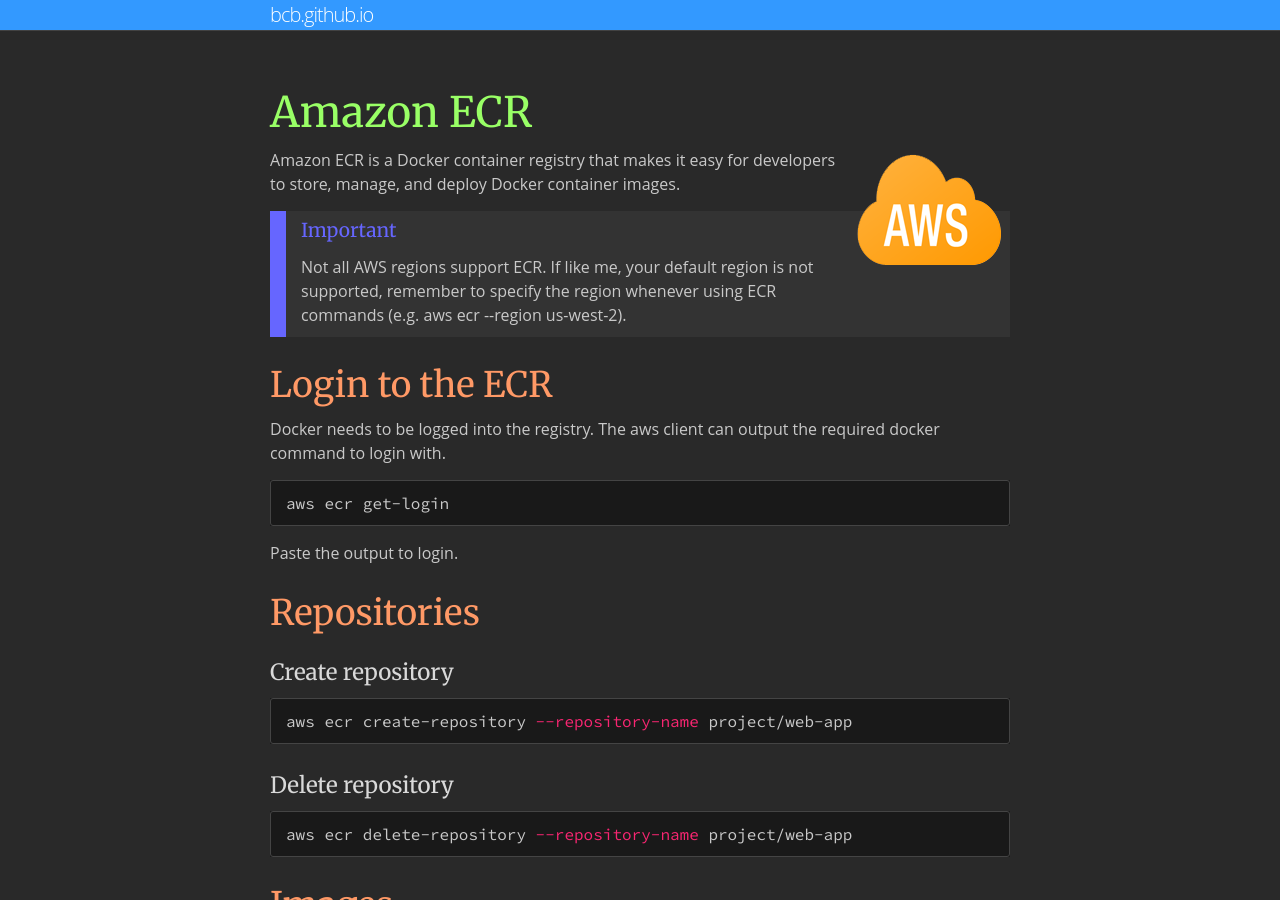
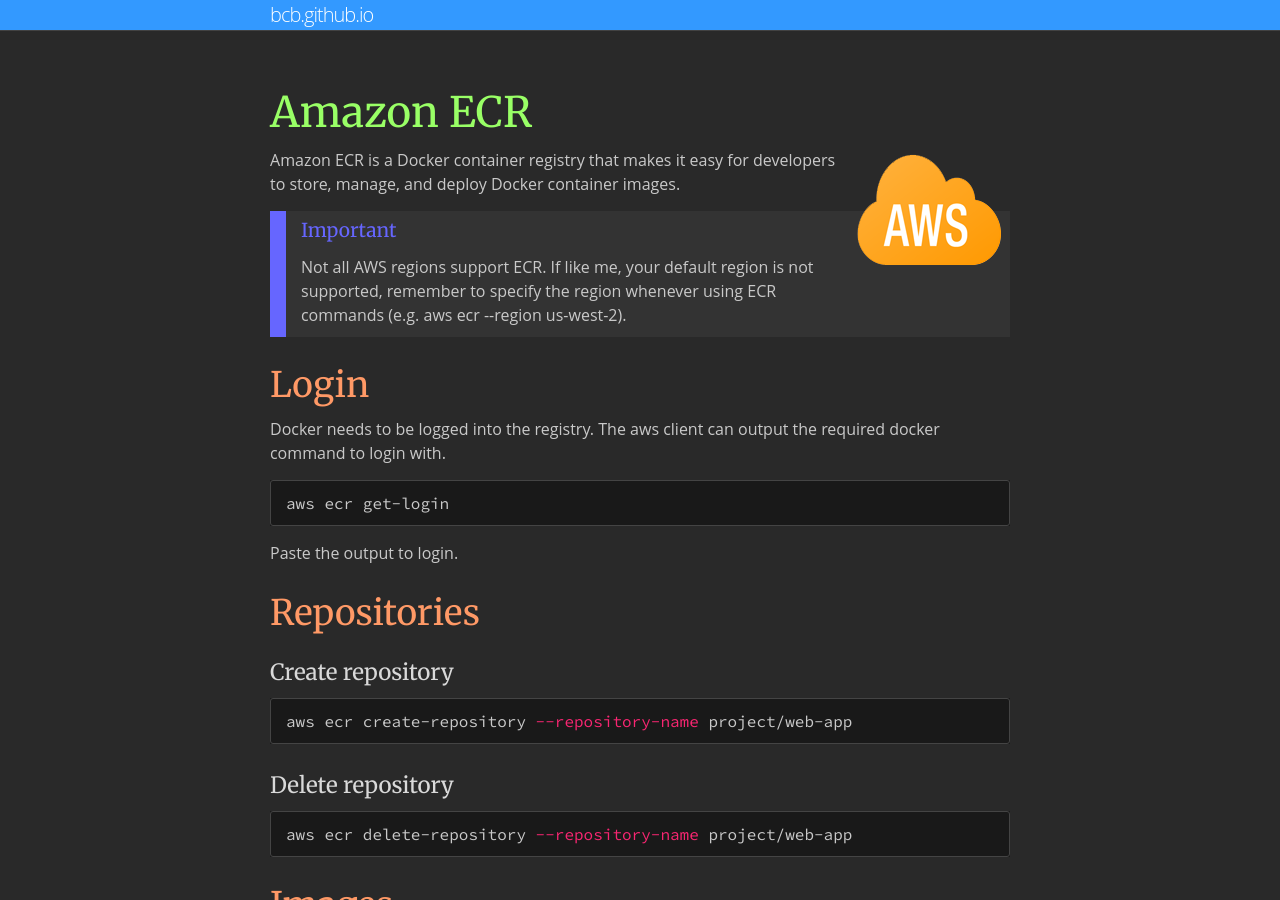
Before and after one commit to explodinglabs/explodinglabs.github.io, a Jekyll site: the page built from _amazon/ecr.markdown, in a window 1280 px wide and 900 px high. Built offline with Jekyll 4.4.1, drawn with Linux system fonts in a browser that asks for light colours; some web fonts are replaced.

Commit message:
Change "Login to ECR" heading to just "Login"

```diff
--- a/_amazon/ecr.markdown
+++ b/_amazon/ecr.markdown
@@ -19,8 +19,8 @@
     aws ecr --region us-west-2).
 </div>
 
-Login to the ECR
-================
+Login
+=====
 
 Docker needs to be logged into the registry. The aws client can output the
 required docker command to login with.
```
